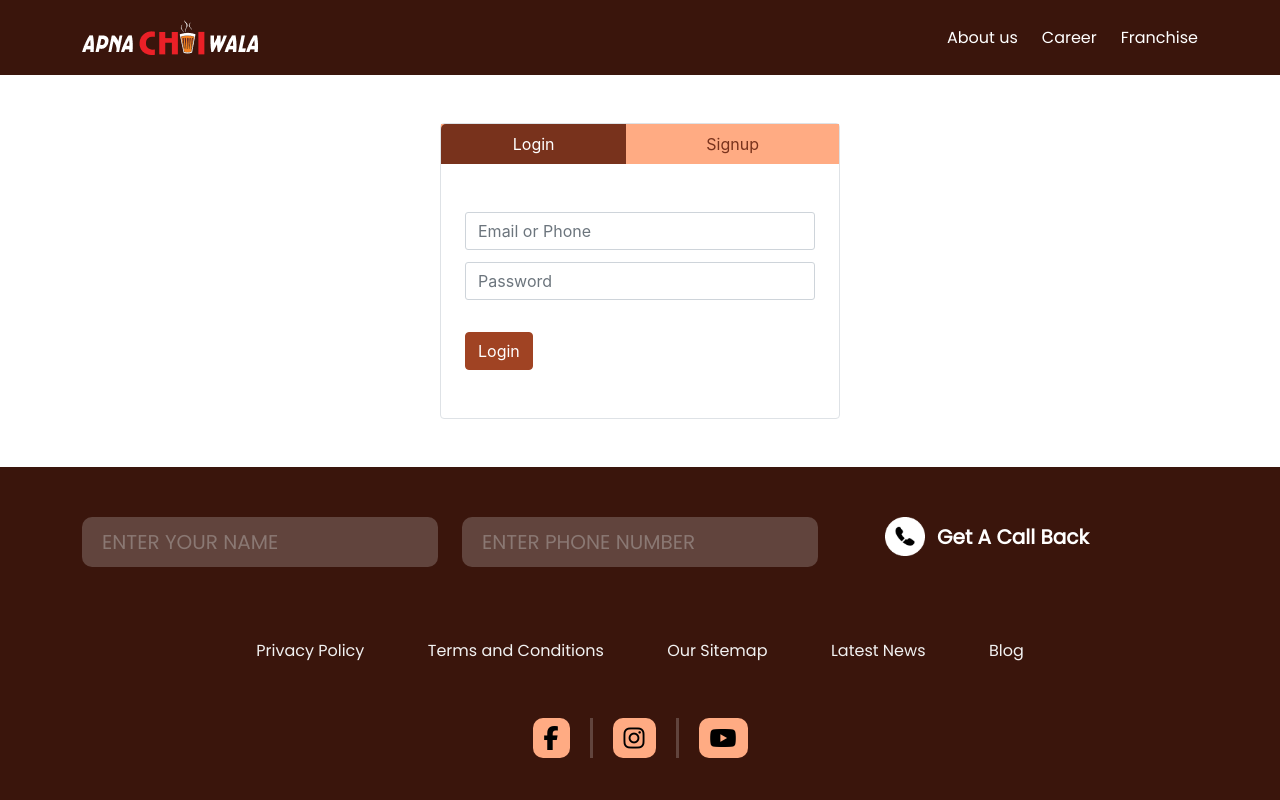
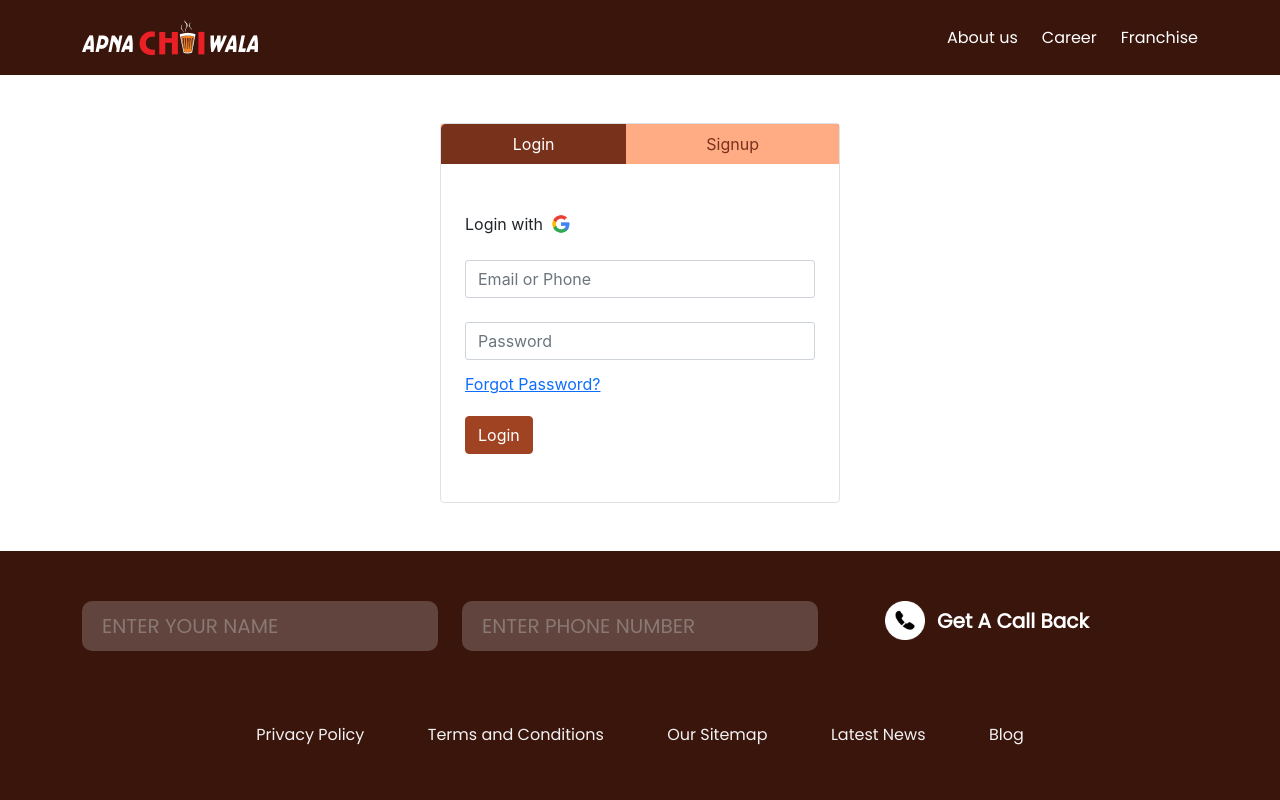
Before and after one commit to hanishwahi/apnachaiwala, a React (Create React App) app: page /admin-login in a window 1280 px wide. Shown: the top 800 px of the page. Built offline with nearby package versions, Linux system fonts and the light colour scheme.

Commit message:
first commit

```diff
--- a/src/Pages/AdminPage/AdminPortal.js
+++ b/src/Pages/AdminPage/AdminPortal.js
@@ -1,7 +1,9 @@
 import React from 'react'
-import {Helmet} from 'react-helmet';
+import { Helmet } from 'react-helmet';
 import Header from '../Header/Header';
 import Footer from '../Footer/Footer';
+import { Link } from 'react-router-dom';
+import google from '../../Images/download-removebg-preview.png'
 
 
 function AdminPortal() {
@@ -10,7 +12,7 @@ function AdminPortal() {
             <Helmet>
                 <style>{'body {background: radial-gradient(50% 50% at 50% 50%, #fff 0%, #fff 100%), #fff;}'}</style>
             </Helmet>
-            <Header/>
+            <Header />
             <div className='container-fluid'>
                 <div className="container">
                     <div className="row py-5">
@@ -30,12 +32,18 @@ function AdminPortal() {
                                     <div class="tab-pane fade show active" id="pills-home" role="tabpanel" aria-labelledby="pills-home-tab">
 
                                         <div class="form px-4 py-5" >
-                                            <div className="">
+                                            <div className="d-flex align-items-center gap-2 mb-4">
+                                                <p className='mb-0'>Login with</p>
+                                                <img src={google} alt="" width={20}/>
+                                            </div>
+
+                                            <div className="mb-4">
                                                 <input type="text" name="" class="form-control" placeholder="Email or Phone" />
                                             </div>
                                             <div className="">
                                                 <input type="text" name="" class="form-control" placeholder="Password" />
                                             </div>
+                                            <Link>Forgot Password?</Link> <br />
                                             <button class="btn btn-dark btn-block">Login</button>
 
                                         </div>
@@ -46,19 +54,19 @@ function AdminPortal() {
                                     <div class="tab-pane fade" id="pills-profile" role="tabpanel" aria-labelledby="pills-profile-tab">
                                         <div class="form px-4 py-5">
                                             <div>
-                                                 <input type="text" name="" class="form-control" placeholder="Name" />
+                                                <input type="text" name="" class="form-control" placeholder="Name" />
                                             </div>
 
                                             <div className="">
-                                                 <input type="text" name="" class="form-control" placeholder="Email" />
+                                                <input type="text" name="" class="form-control" placeholder="Email" />
                                             </div>
 
                                             <div className="">
-                                                 <input type="text" name="" class="form-control" placeholder="Phone" />
+                                                <input type="text" name="" class="form-control" placeholder="Phone" />
                                             </div>
 
                                             <div className="">
-                                                 <input type="text" name="" class="form-control" placeholder="Password" />
+                                                <input type="text" name="" class="form-control" placeholder="Password" />
                                             </div>
 
                                             <button class="btn btn-dark btn-block">Signup</button>
@@ -83,7 +91,7 @@ function AdminPortal() {
                     </div>
                 </div>
             </div>
-            <Footer/>
+            <Footer />
 
         </>
     )
```
Also changed, not shown: src/Images/download-removebg-preview.png (added).
